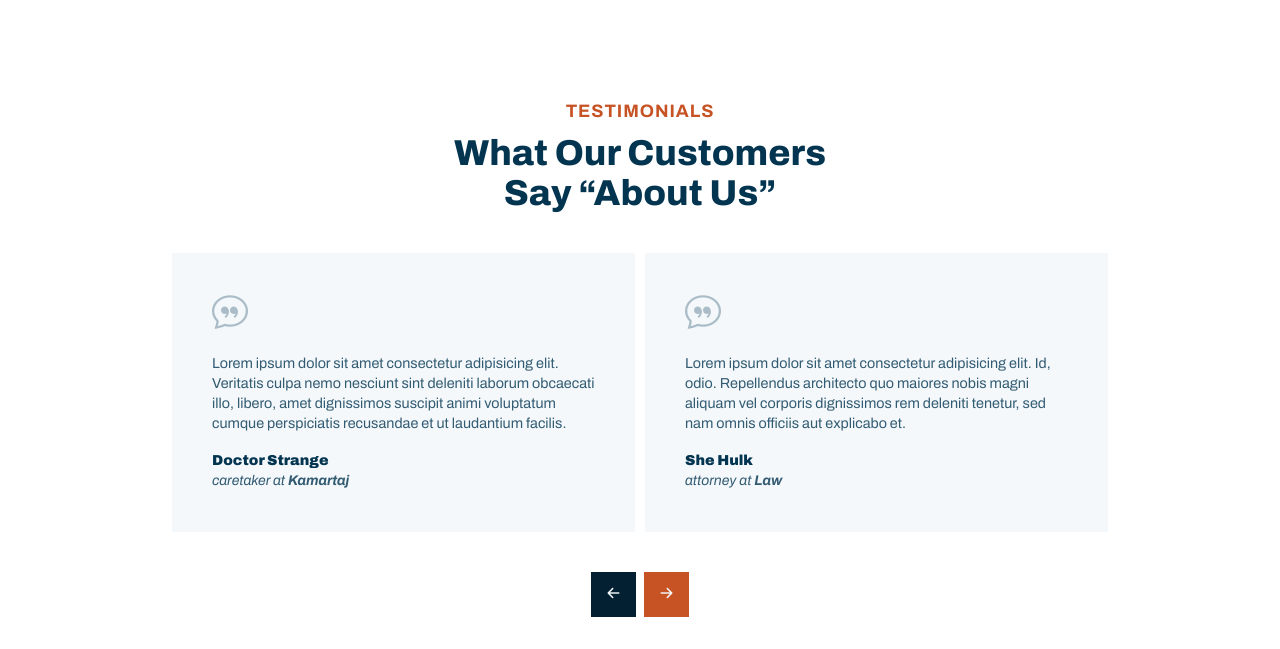
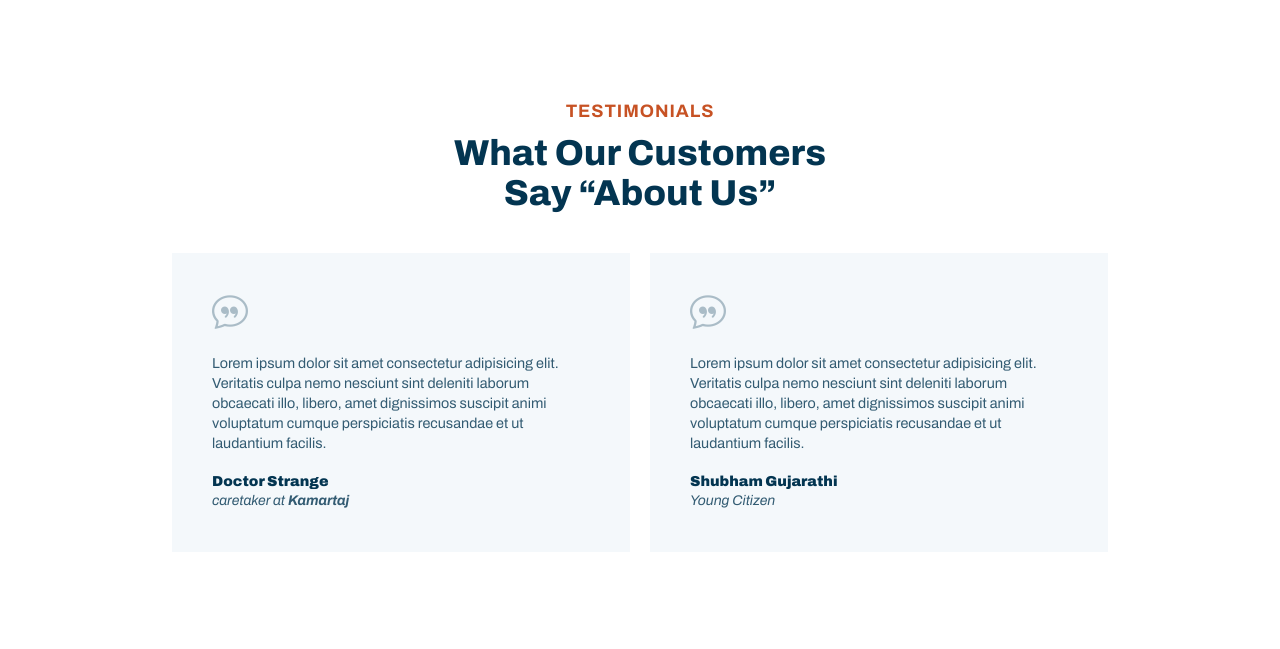
Before and after one commit to website-vikreta/budget-renovations, a plain HTML site: page services/home-renovation.html in a window 1280 px wide. Shown: the part 1642-2291 px from the top of the page. Drawn offline with nearby package versions, Linux system fonts and the light colour scheme.

Commit message:
swiper removed

```diff
--- a/about.html
+++ b/about.html
@@ -62,12 +62,6 @@
             href="https://cdn.jsdelivr.net/npm/bootstrap-icons@1.9.1/font/bootstrap-icons.css"
          />
       </noscript>
-
-      <!-- Swiper Js -->
-      <link
-         rel="stylesheet"
-         href="./assets/vendor/swiperjs/swiper-bundle.min.css"
-      />
 
       <!-- CSS -->
       <link rel="stylesheet" href="./assets/css/main.css" />
@@ -368,7 +362,6 @@
       <script type="module" src="./assets/js/includes.js"></script>
       <script type="module" src="./assets/js/testimonials.js"></script>
       <script type="module" src="./assets/js/inner-contact-form.js"></script>
-      <script src="./assets/vendor/swiperjs/swiper-bundle.min.js"></script>
       <script src="./assets/js/global.js"></script>
       <script></script>
    </body>
--- a/assets/js/testimonials.js
+++ b/assets/js/testimonials.js
@@ -20,7 +20,7 @@ class WebsiteTestimonials extends HTMLElement {
                <div class="testimonial-swiper-wrapper relative">
                   <div class="swiper testimonial-swiper">
                      <!-- Additional required wrapper -->
-                     <div class="swiper-wrapper">
+                     <div class="swiper-wrapper flex flex-wrap gap-5 lg:flex-nowrap">
                         <div
                            class="swiper-slide bg-light p-7 md:p-10 flex flex-col gap-5"
                         >
@@ -51,48 +51,6 @@ class WebsiteTestimonials extends HTMLElement {
                            <!-- review -->
                            <p class="opacity-80">
                               Lorem ipsum dolor sit amet consectetur adipisicing
-                              elit. Id, odio. Repellendus architecto quo maiores
-                              nobis magni aliquam vel corporis dignissimos rem
-                              deleniti tenetur, sed nam omnis officiis aut
-                              explicabo et.
-                           </p>
-                           <div>
-                              <p class="font-black leading-none">She Hulk</p>
-                              <i class="text-sm opacity-80">
-                                 attorney at <b>Law</b>
-                              </i>
-                           </div>
-                        </div>
-                        <div
-                           class="swiper-slide bg-light p-7 md:p-10 flex flex-col gap-5"
-                        >
-                           <!-- wuote -->
-                           <i class="bi bi-chat-quote text-4xl opacity-30"></i>
-                           <!-- review -->
-                           <p class="opacity-80">
-                              Lorem ipsum dolor sit amet consectetur adipisicing
-                              elit. Veritatis culpa nemo nesciunt sint deleniti
-                              laborum obcaecati illo, libero, amet dignissimos
-                              suscipit animi voluptatum cumque perspiciatis
-                              recusandae et ut laudantium facilis.
-                           </p>
-                           <div>
-                              <p class="font-black leading-none">
-                                 Tony Stark
-                              </p>
-                              <i class="text-sm opacity-80">
-                                 Founder of <b>Stark Industries</b>
-                              </i>
-                           </div>
-                        </div>
-                        <div
-                           class="swiper-slide bg-light p-7 md:p-10 flex flex-col gap-5"
-                        >
-                           <!-- wuote -->
-                           <i class="bi bi-chat-quote text-4xl opacity-30"></i>
-                           <!-- review -->
-                           <p class="opacity-80">
-                              Lorem ipsum dolor sit amet consectetur adipisicing
                               elit. Veritatis culpa nemo nesciunt sint deleniti
                               laborum obcaecati illo, libero, amet dignissimos
                               suscipit animi voluptatum cumque perspiciatis
@@ -107,18 +65,6 @@ class WebsiteTestimonials extends HTMLElement {
                         </div>
                      </div>
                   </div>
-                  <div class="z-20 mx-auto w-fit mt-10 flex gap-1 md:gap-2">
-                     <div
-                        class="swiper-btn swiper-btn-prev testimonial-btn-prev"
-                     >
-                        <i class="bi bi-arrow-left-short"></i>
-                     </div>
-                     <div
-                        class="swiper-btn swiper-btn-next testimonial-btn-next"
-                     >
-                        <i class="bi bi-arrow-right-short"></i>
-                     </div>
-                  </div>
                </div>
             </div>
          </section>
@@ -129,18 +75,18 @@ class WebsiteTestimonials extends HTMLElement {
 customElements.define('website-testimonials', WebsiteTestimonials);
 
 
-var swiperTestimonial = new Swiper(".testimonial-swiper", {
-   loop: true,
-   slidesPerView: 1,
-   spaceBetween: 10,
-   freeMode: true,
-   navigation: {
-      nextEl: '.testimonial-btn-next',
-      prevEl: '.testimonial-btn-prev',
-   },
-   breakpoints: {
-      768: {
-         slidesPerView: 2,
-      },
-   },
-});
+// var swiperTestimonial = new Swiper(".testimonial-swiper", {
+//    loop: true,
+//    slidesPerView: 1,
+//    spaceBetween: 10,
+//    freeMode: true,
+//    navigation: {
+//       nextEl: '.testimonial-btn-next',
+//       prevEl: '.testimonial-btn-prev',
+//    },
+//    breakpoints: {
+//       768: {
+//          slidesPerView: 2,
+//       },
+//    },
+// });
--- a/services/home-renovation.html
+++ b/services/home-renovation.html
@@ -62,12 +62,6 @@
             href="https://cdn.jsdelivr.net/npm/bootstrap-icons@1.9.1/font/bootstrap-icons.css"
          />
       </noscript>
-
-      <!-- Swiper Js -->
-      <link
-         rel="stylesheet"
-         href="../assets/vendor/swiperjs/swiper-bundle.min.css"
-      />
 
       <!-- CSS -->
       <link rel="stylesheet" href="../assets/css/main.css" />
@@ -202,7 +196,6 @@
       <script type="module" src="../assets/js/includes.js"></script>
       <script type="module" src="../assets/js/inner-contact-form.js"></script>
       <script type="module" src="../assets/js/testimonials.js"></script>
-      <script src="../assets/vendor/swiperjs/swiper-bundle.min.js"></script>
       <script src="../assets/js/global.js"></script>
       <script src="./assets/js/services.js"></script>
       <script></script>
```
Also changed, not shown: assets/js/main.js (+14 -14 lines), index.html (+12 -12 lines).
